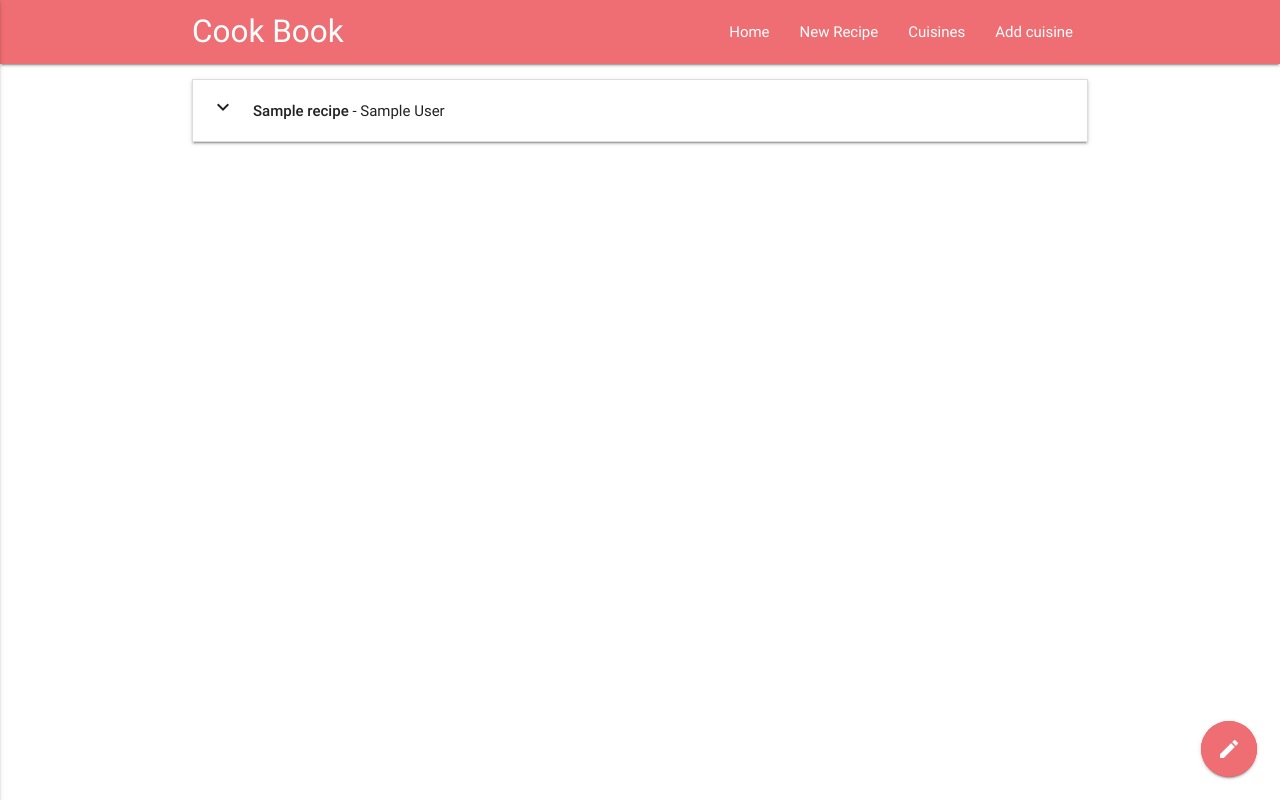
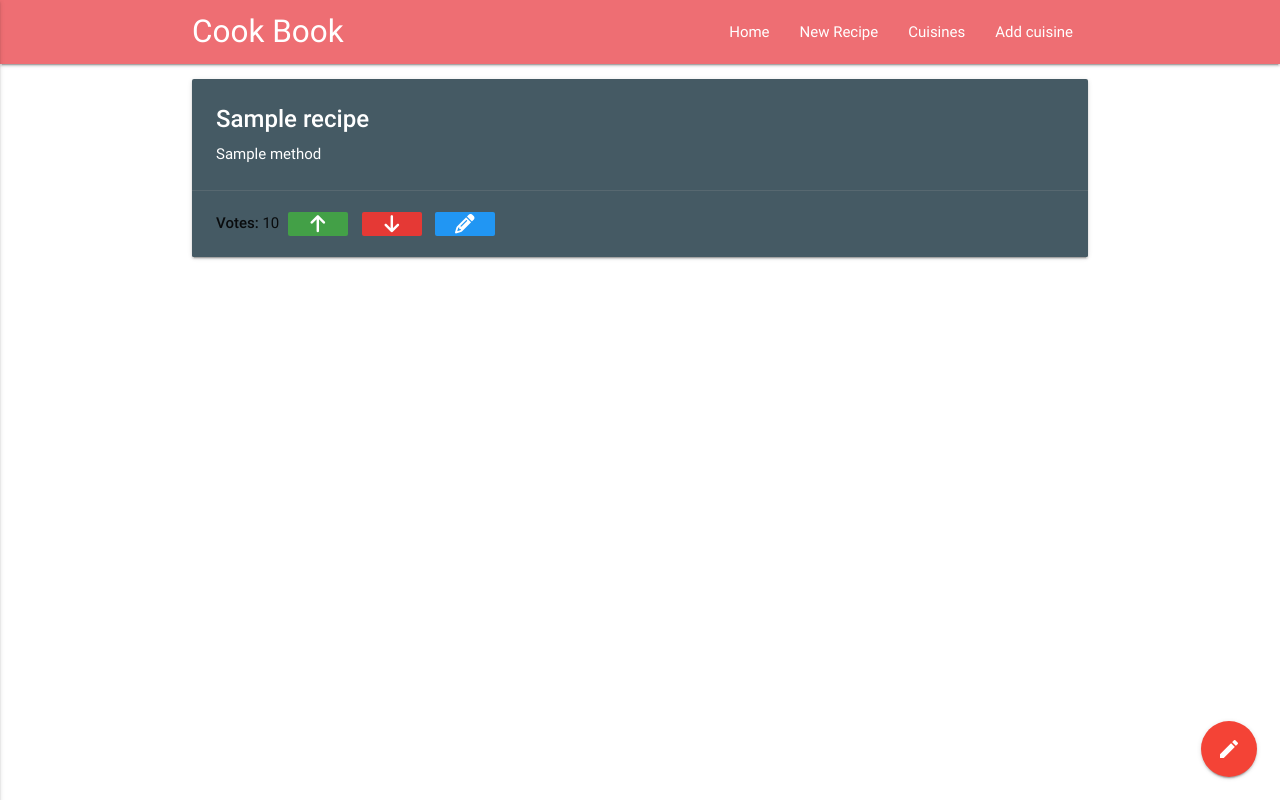
Before and after one commit to Code-Institute-Submissions/FlaskBook, a Flask app: page / in a window 1280 px wide. Run offline with Flask 2, Linux system fonts and the light colour scheme; a database or web service that is not in the repository returns one stand-in record (values such as "Sample title"); some libraries are stand-ins or nearby versions.

Commit message:
Edit recipe card styles, edit README

```diff
--- a/app.py
+++ b/app.py
@@ -97,6 +97,8 @@ def update_recipe(recipe_id):
     return redirect(url_for('get_recipes'))
 
 
+
+
 # Delete/Mark done recipe
 @app.route('/delete_recipe/<recipe_id>')
 def delete_recipe(recipe_id):
@@ -149,7 +151,7 @@ def add_cuisine():
     return redirect(url_for('get_cuisines'))
 
 # Submit add cuisine form
-@app.route('/insert_cuisine', methods=["POST"])
+@app.route('/insert_cuisine/<recipe_id>', methods=["POST"])
 def insert_cuisine():
     cuisines = mongo.db.cuisine
     cuisine_name = request.form['cuisine_name']
@@ -161,15 +163,52 @@ def insert_cuisine():
     cuisines.insert_one(cuisine_form)
     return redirect(url_for('get_cuisines'))
 
-# Users *********************************************************************
+# Users ************************************************************************
+
+# Voting ***********************************************************************
+
+# Upvote recipe
+@app.route('/upvote_recipe/<recipe_id>', methods=["GET", "POST"])
+def upvote_recipe(recipe_id):
+    recipes = mongo.db.recipes
+    recipes.update({'_id': ObjectId(recipe_id)},
+        {
+            '$inc': {'votes': 1}
+        }
+    )
+    return redirect(url_for('get_recipes'))
+
+# Downvote recipe
+# Upvote recipe
+@app.route('/downvote_recipe/<recipe_id>', methods=["GET", "POST"])
+def downvote_recipe(recipe_id):
+    recipes = mongo.db.recipes
+    recipes.update({'_id': ObjectId(recipe_id)},
+        {
+            '$inc': {'votes': -1}
+        }
+    )
+    # current_votes = mongo.db.recipes.find("votes")
+    # print(current_votes)
+    # if (current_votes >= 0):
+    #     recipes.update({'_id': ObjectId(recipe_id)},
+    #     {
+    #         '$inc': {'votes': 1}
+    #     }
+    # )
+    return redirect(url_for('get_recipes'))
+
+
+
+
 
 
 # For local deployment
-if __name__ == '__main__':
-    app.run(debug=True)
+# if __name__ == '__main__':
+#     app.run(debug=True)
 
 # For Heroku deployment
-# if __name__ == '__main__':
-#     app.run(host=os.environ.get('IP'),
-#         port=int(os.environ.get('PORT')),
-#         debug=True)
+if __name__ == '__main__':
+    app.run(host=os.environ.get('IP'),
+        port=int(os.environ.get('PORT')),
+        debug=True)
--- a/static/css/style.css
+++ b/static/css/style.css
@@ -14,10 +14,47 @@
     margin-top: 15px;
 }
 
-.fab-button{
-    background-color: #ee6e73;
-}
+/* .fab-button{
+    background-color: #904E55;
+} */
 
 .mobile-nav{
     margin-top: 25%;
 }
+
+/* 3rd party CSS **************************************************************/
+
+/** HoverCSS **/
+/* Shrink */
+.hvr-shrink {
+    display: inline-block;
+    vertical-align: middle;
+    -webkit-transform: perspective(1px) translateZ(0);
+    transform: perspective(1px) translateZ(0);
+    box-shadow: 0 0 1px rgba(0, 0, 0, 0);
+    -webkit-transition-duration: 0.3s;
+    transition-duration: 0.3s;
+    -webkit-transition-property: transform;
+    transition-property: transform;
+  }
+  .hvr-shrink:hover, .hvr-shrink:focus, .hvr-shrink:active {
+    -webkit-transform: scale(0.3);
+    transform: scale(0.9);
+  }
+
+  /* Grow */
+.hvr-grow {
+    display: inline-block;
+    vertical-align: middle;
+    -webkit-transform: perspective(1px) translateZ(0);
+    transform: perspective(1px) translateZ(0);
+    box-shadow: 0 0 1px rgba(0, 0, 0, 0);
+    -webkit-transition-duration: 0.3s;
+    transition-duration: 0.3s;
+    -webkit-transition-property: transform;
+    transition-property: transform;
+  }
+  .hvr-grow:hover, .hvr-grow:focus, .hvr-grow:active {
+    -webkit-transform: scale(1.1);
+    transform: scale(1.1);
+  }
--- a/templates/base.html
+++ b/templates/base.html
@@ -5,7 +5,7 @@
     <meta charset="utf-8">
     <meta http-equiv="X-UA-Compatible" content="IE=edge">
     <meta name="viewport" content="width=device-width, initial-scale=1">
-    <title>Graham Sweeney | Singer Songwriter</title>
+    <title>PyCook | A Cookbook for Pythons!</title>
 
     <link href="https://fonts.googleapis.com/icon?family=Material+Icons" rel="stylesheet">
     <link rel="stylesheet" href="https://cdnjs.cloudflare.com/ajax/libs/materialize/0.100.2/css/materialize.min.css">
--- a/templates/recipes.html
+++ b/templates/recipes.html
@@ -1,27 +1,51 @@
 {% extends 'base.html' %} {% block content %}
-<ul class="collapsible" data-collapsible="accordion">
-    {% for recipe in recipes %}
-    <li>
-        <div class="collapsible-header">
+
+{% for recipe in recipes %}
+<!-- <div class="collapsible-header">
             <div class="col s3">
                 <i class="material-icons">expand_more</i>
             </div>
             <div class=" recipe_header col s9">
-                <strong>{{recipe.title}}</strong> - {{recipe.author}}
+                <strong>{{recipe.title}}</strong>
             </div>
         </div>
         <div class="collapsible-body">
+            <strong>Method:</strong><br>
             <span>
                 {{recipe.method}}
             </span>
             <div>
-                <a href="{{url_for('delete_recipe', recipe_id=recipe._id)}}" class="waves-effect waves-light btn btn_small">Done</a>
-                <a href="{{url_for('edit_recipe', recipe_id=recipe._id)}}" class="waves-effect waves-light btn btn_small blue">Edit</a>
-            </div>
+                <strong>Votes: </strong>{{recipe.votes}}
+                <div align="right">
+                    <a href="{{url_for('upvote_recipe', recipe_id=recipe._id)}}" class="hvr-grow waves-effect waves-light btn btn_small green darken-1 tooltipped"
+                        data-position="bottom" data-tooltip="Upvote"><i class="fa fa-arrow-up" aria-hidden="true"></i></a>
+                    <a href="{{url_for('downvote_recipe', recipe_id=recipe._id)}}" class="hvr-grow waves-effect waves-light btn btn_small red darken-1 tooltipped"
+                        data-position="bottom" data-tooltip="Downvote"><i class="fa fa-arrow-down" aria-hidden="true"></i></a>
+                    <a href="{{url_for('edit_recipe', recipe_id=recipe._id)}}" class="hvr-grow waves-effect waves-light btn btn_small blue tooltipped "
+                        data-position="bottom" data-tooltip="Edit"><i class="fa fa-pencil" aria-hidden="true"></i>
+                    </a>
+                </div>
+            </div> -->
+<div class="col s3">
+    <div class="card blue-grey darken-2">
+        <div class="card-content white-text">
+            <span class="card-title"><strong>{{recipe.title}}</strong></span>
+            <p>{{recipe.method}}</p>
         </div>
-    </li>
-    {% endfor %}
-</ul>
+        <div class="card-action">
+            <strong>Votes: </strong>{{recipe.votes}}
+            <a href="{{url_for('upvote_recipe', recipe_id=recipe._id)}}" class="hvr-grow waves-effect waves-light btn btn_small green darken-1 tooltipped"
+                data-position="bottom" data-tooltip="Upvote"><i class="fa fa-arrow-up" aria-hidden="true"></i></a>
+            <a href="{{url_for('downvote_recipe', recipe_id=recipe._id)}}" class="hvr-grow waves-effect waves-light btn btn_small red darken-1 tooltipped"
+                data-position="bottom" data-tooltip="Downvote"><i class="fa fa-arrow-down" aria-hidden="true"></i></a>
+            <a href="{{url_for('edit_recipe', recipe_id=recipe._id)}}" class="hvr-grow waves-effect waves-light btn btn_small blue tooltipped "
+                data-position="bottom" data-tooltip="Edit"><i class="fa fa-pencil" aria-hidden="true"></i>
+            </a>
+        </div>
+    </div>
+</div>
+{% endfor %}
+
 
 
 {% endblock %}
```
Also changed, not shown: mongoSchema.txt (deleted, +0 -55 lines), README.md.
